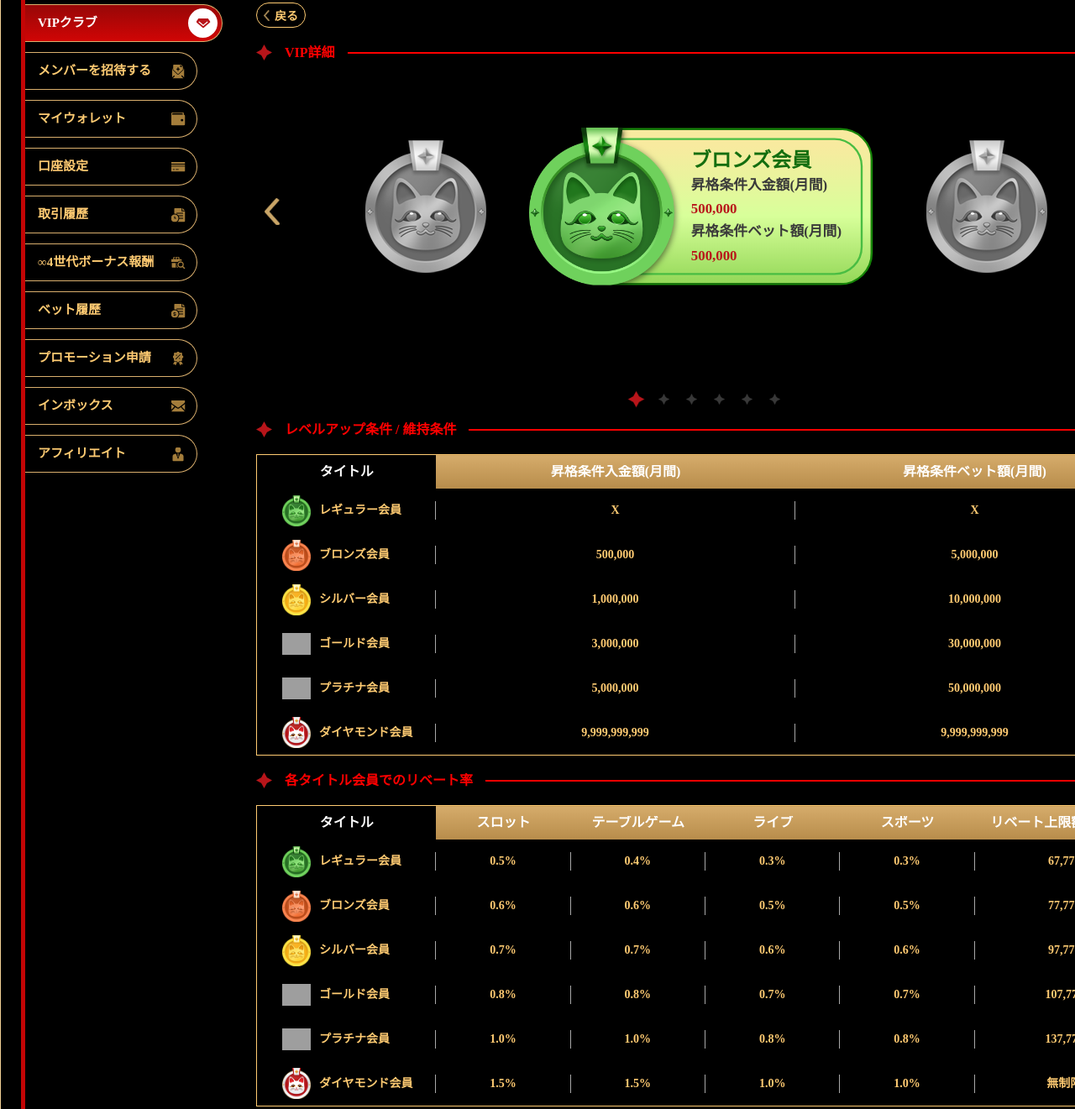
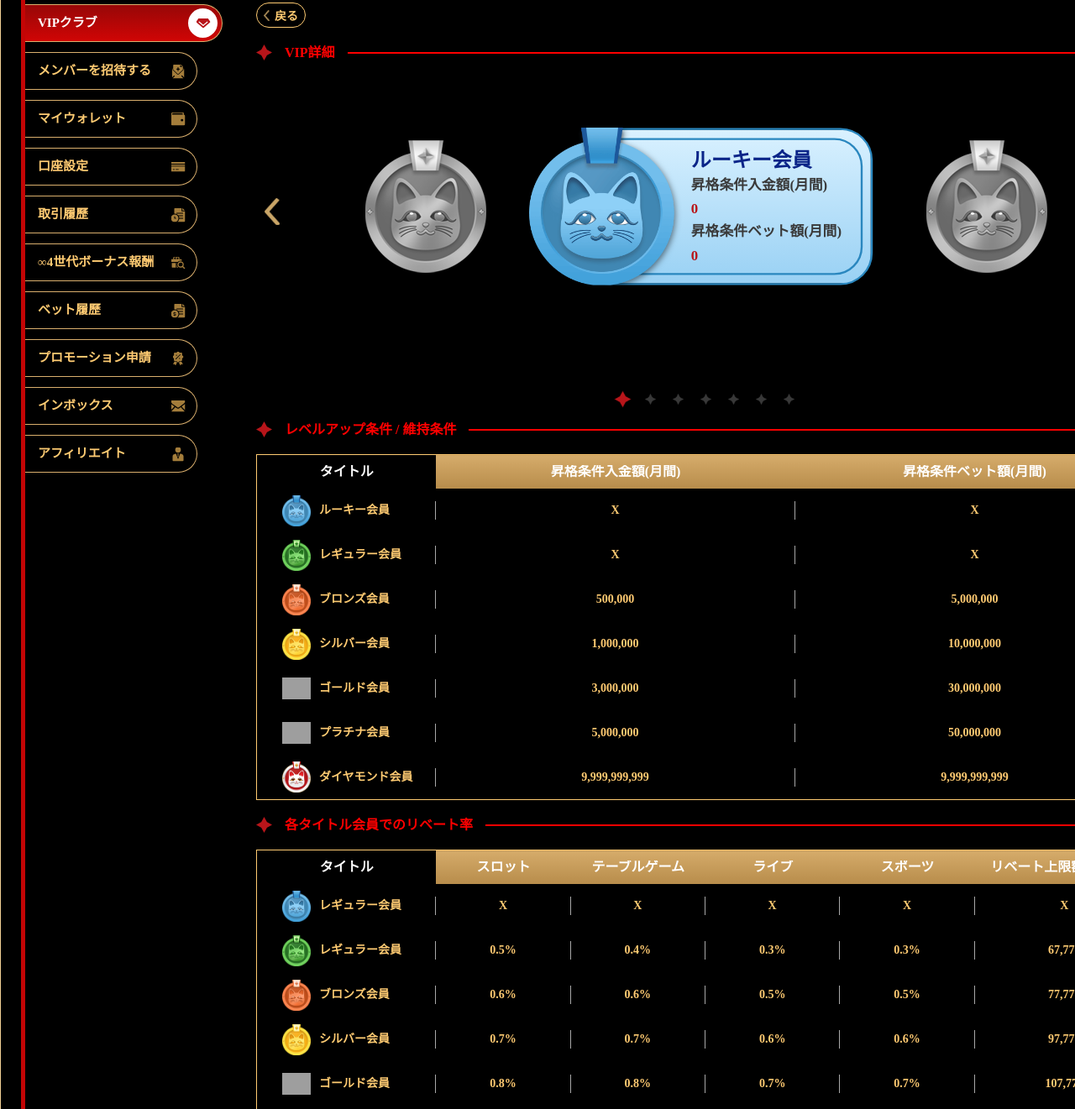
Before and after one commit to wawatai/NJ2_web_A, a plain HTML site: page html/vip_detail.html in a window 1280 px wide. Shown: the part 503-1824 px from the top of the page at 84% size. Drawn offline with nearby package versions, Linux system fonts and the light colour scheme; grey boxes are pictures that could not be loaded.

Commit message:
111-1229-1

```diff
--- a/html/vip_detail.html
+++ b/html/vip_detail.html
@@ -399,6 +399,25 @@
                             <div class="line"></div>
                         </div>
                         <ul class="multiple-items vip">
+                            <li class="vip0">
+                                <div class="levelBG">
+                                    <div class="levelMedal"></div>
+                                    <div class="levelCnt">
+                                        <div class="innerBox">
+                                            <p class="smallTitle">ルーキー会員</p>
+                                            <p class="text">
+                                                昇格条件入金額(月間)
+                                                <span>0</span>
+                                            </p>
+                                            <p class="text">
+                                                昇格条件ベット額(月間)
+                                                <span>0</span>
+                                            </p>
+                                        </div>
+                                    </div>
+                                </div>
+                                <div class="shadow"></div>
+                            </li>
                             <li>
                                 <div class="levelBG">
                                     <div class="levelMedal"></div>
@@ -534,6 +553,20 @@
                             <tr>
                                 <td>
                                     <p>
+                                        <i class="level_ic vip0"></i>
+                                        ルーキー会員
+                                    </p>
+                                </td>
+                                <td>
+                                    <p>X</p>
+                                </td>
+                                <td>
+                                    <p>X</p>
+                                </td>
+                            </tr>
+                            <tr>
+                                <td>
+                                    <p>
                                         <i class="level_ic"></i>
                                         レギュラー会員
                                     </p>
@@ -641,6 +674,29 @@
                                 <th>
                                     <p>リベート上限額【日間】</p>
                                 </th>
+                            </tr>
+                            <tr>
+                                <td>
+                                    <p>
+                                        <i class="level_ic vip0"></i>
+                                        レギュラー会員
+                                    </p>
+                                </td>
+                                <td>
+                                    <p>X</p>
+                                </td>
+                                <td>
+                                    <p>X</p>
+                                </td>
+                                <td>
+                                    <p>X</p>
+                                </td>
+                                <td>
+                                    <p>X</p>
+                                </td>
+                                <td>
+                                    <p>X</p>
+                                </td>
                             </tr>
                             <tr>
                                 <td>
@@ -803,6 +859,26 @@
                                 <th>
                                     <p>週間キャッシュバック(スロット限定)</p>
                                 </th>
+                            </tr>
+                            <tr>
+                                <td>
+                                    <p>
+                                        <i class="level_ic vip0"></i>
+                                        レギュラー会員
+                                    </p>
+                                </td>
+                                <td>
+                                    <p>X</p>
+                                </td>
+                                <td>
+                                    <p>X</p>
+                                </td>
+                                <td>
+                                    <p>X</p>
+                                </td>
+                                <td>
+                                    <p>X</p>
+                                </td>
                             </tr>
                             <tr>
                                 <td>
--- a/scss/_ad.scss
+++ b/scss/_ad.scss
@@ -235,6 +235,23 @@
 
                 &.slick-center {
 
+                    &.vip0 {
+
+                        .levelBG {
+
+                            .levelCnt {
+                                @include levelCardStyle_0;
+
+                                .innerBox {
+                                    border-color: $levelCardStyle_0_innerBorder;
+
+                                    .smallTitle {
+                                        color: $levelCardStyle_0_innerTitle
+                                    }
+                                }
+                            }
+                        }
+                    }
                     &.vip2 {
 
                         .levelBG {
--- a/scss/_colorStyle.scss
+++ b/scss/_colorStyle.scss
@@ -327,6 +327,17 @@ $innerPage_Sercurity_high: #00980c;
 $innerPage_Sercurity_unCheck: #929292;
 $innerPage_Sercurity_Check: #b8151a;
 
+@mixin levelCardStyle_0 {
+    background: linear-gradient(to bottom, #D9F1FF 0%, #99D1F4 100%);
+    border-radius: 32px;
+    border: solid 2px #2A87BF;
+    display: flex;
+    align-items: center;
+    justify-content: center;
+    overflow: hidden;
+}
+$levelCardStyle_0_innerBorder: #2A87BF;
+$levelCardStyle_0_innerTitle: #0A2488;
 @mixin levelCardStyle_1 {
     background: linear-gradient(to bottom,#f8ea9f 10%,#d8ff9a 56%,#94d858 100%);
     border-radius: 32px;
--- a/scss/_imgStyle.scss
+++ b/scss/_imgStyle.scss
@@ -587,6 +587,10 @@ footer .link::before {
     background: url('../images/levelMedal01.png') no-repeat;
     background-size: contain;
 }
+.innerPage .rightSide.vip .vip0.slick-center .levelMedal {
+    background: url('../images/levelMedal00.png') no-repeat;
+    background-size: contain;
+}
 .innerPage .rightSide.vip .slick-center .levelMedal {
     background: url('../images/levelMedal02.png') no-repeat;
     background-size: contain;
@@ -609,6 +613,10 @@ footer .link::before {
 }
 .innerPage .rightSide.vip .vip6.slick-center .levelMedal {
     background: url('../images/levelMedal07.png') no-repeat;
+    background-size: contain;
+}
+.innerPage .rightSide.vip .level_ic.vip0 {
+    background: url('../images/levelMedal00.png') no-repeat center;
     background-size: contain;
 }
 .innerPage .rightSide.vip .level_ic {
```
Also changed, not shown: css/style.css, images/levelMedal00.png (added).
